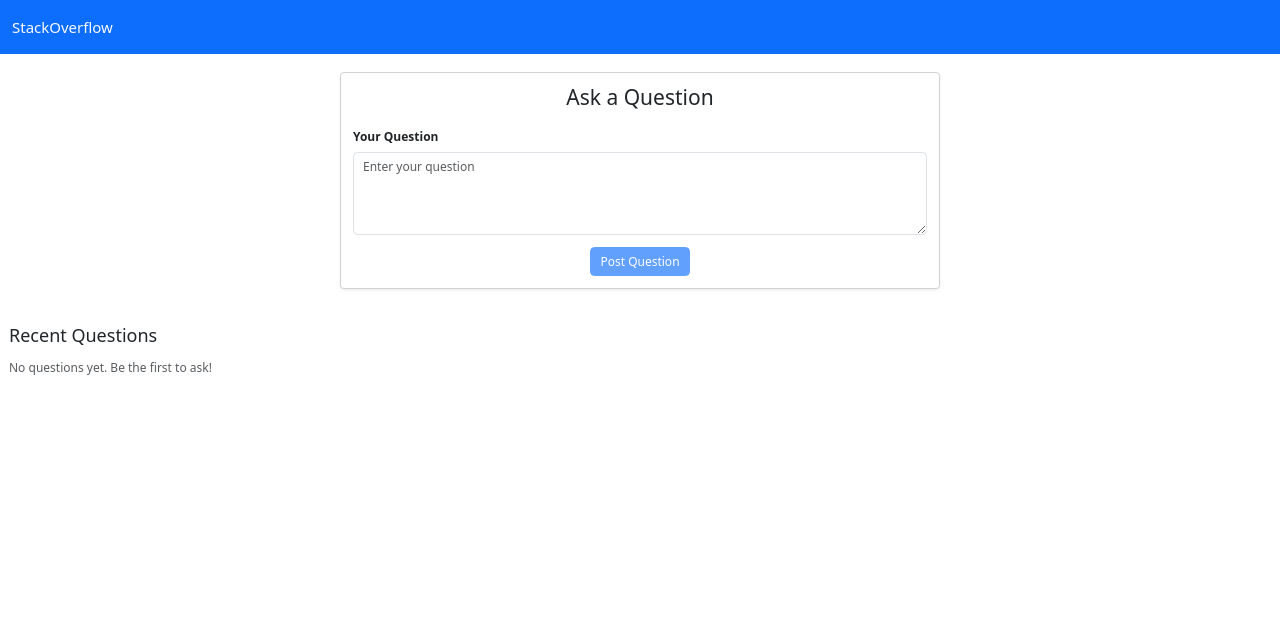
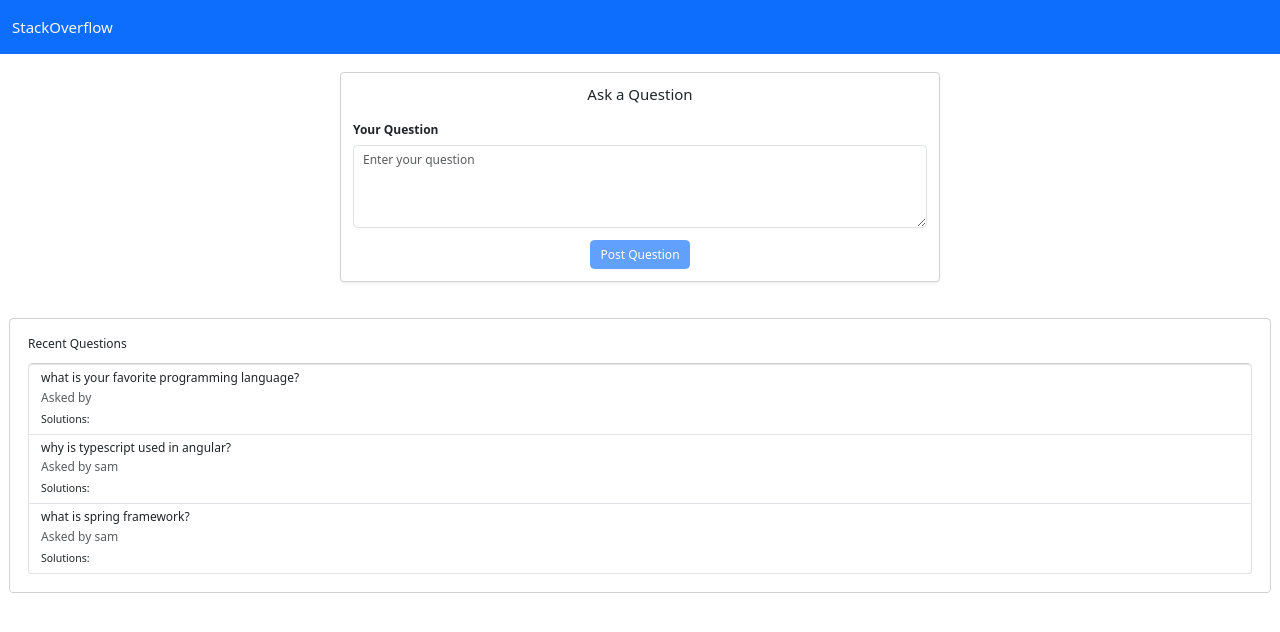
Before and after one commit to samndambuki/stack-overflow, an Angular app: page /home in a window 1280 px wide. Shown: the top 632 px of the page. Built offline with nearby package versions, Linux system fonts and the light colour scheme; data requests are answered from the project's data file.

Commit message:
worked on fetching questions

```diff
--- a/mock-api/db.json
+++ b/mock-api/db.json
@@ -23,6 +23,11 @@
       "id": "",
       "username": "sam",
       "question": "why is typescript used in angular?"
+    },
+    {
+      "id": "",
+      "username": "sam",
+      "question": "what is spring framework?"
     }
   ]
 }
--- a/src/app/pages/home/home.html
+++ b/src/app/pages/home/home.html
@@ -1,21 +1,7 @@
-<!-- <div class="container d-flex flex-column justify-content-center align-items-center mt-4 card p-4 gap-3" style="width: 40rem;">
-<div class="mb-3 mt-2">
-   <h6 class="fw-bold">Ask your question</h6>
-  <textarea [(ngModel)]="question" class="form-control" id="questiontxtarea" rows="3"></textarea>
-</div>
-{{question}}
-<button type="button" class="btn btn-primary">Post</button>
-<div class="card mt-2 m-4">
-  <div class="card-body">
-    <p class="fw-semibold">Samuel Ndambuki</p>
-    <p class="card-text">This is my question</p>
-  </div>
-</div>
-</div> -->
 <div class="container-fluid py-4">
   <div class="card shadow-sm mx-auto" style="max-width: 600px;">
     <div class="card-body">
-      <h3 class="card-title text-center mb-4">Ask a Question</h3>
+      <h3 class="card-title text-center mb-4 fs-5">Ask a Question</h3>
       <form [formGroup]="questionForm" (ngSubmit)="post()">
         <div class="mb-3">
           <label for="questionInput" class="form-label fw-bold">Your Question</label>
@@ -63,15 +49,15 @@
     </div>
   </div>
 
-  <div class="mt-5">
-    <h4 class="mb-3">Recent Questions</h4>
+  <div class="card mt-5 p-4 shadow-md">
+    <h4 class="mb-3 fs-6">Recent Questions</h4>
     @if (questionsList().length === 0) {
       <p class="text-muted">No questions yet. Be the first to ask!</p>
     } @else {
       <div class="list-group">
         @for (question of questionsList(); track question.id) {
           <div class="list-group-item list-group-item-action">
-            <h5 class="mb-1">{{ question.question }}</h5>
+            <h5 class="mb-1 fs-6">{{ question.question }}</h5>
             <p class="mb-1 text-muted">Asked by {{ question.username }}</p>
             <small>Solutions: {{ question.solutions?.length }}</small>
           </div>
--- a/src/app/pages/home/home.ts
+++ b/src/app/pages/home/home.ts
@@ -1,5 +1,5 @@
 import { CommonModule } from '@angular/common';
-import { Component, inject, signal } from '@angular/core';
+import { Component, inject, OnInit, signal } from '@angular/core';
 import { FormControl, FormGroup, FormsModule, ReactiveFormsModule, Validators } from '@angular/forms';
 import { QuestionService } from '../../services/question-service';
 import { Question } from '../../models/question';
@@ -12,11 +12,18 @@ import { catchError, of } from 'rxjs';
   templateUrl: './home.html',
   styleUrl: './home.scss'
 })
-export class Home {
+export class Home implements OnInit {
 questionsList = signal<Question[]>([]);
 errorMessage = signal<string|null>(null);
 isLoading = signal<boolean>(false);
 
+ngOnInit(): void {
+  this.questionService.getQuestions().subscribe({
+    next:(questions)=>{
+      this.questionsList.set(questions);
+    }
+  })
+}
 
 questionForm = new FormGroup({
   questionInput : new FormControl('',[Validators.required,Validators.minLength(3)])
@@ -58,4 +65,5 @@ post(){
     this.errorMessage.set('Please enter a valid question')
   }
 }
+
 }
--- a/src/app/services/question-service.ts
+++ b/src/app/services/question-service.ts
@@ -12,4 +12,7 @@ export class QuestionService {
   postQuestion(question:Question):Observable<Question>{
     return this.http.post<Question>(`${this.baseUrl}/questions`,question)
   }
+  getQuestions():Observable<Question[]>{
+    return this.http.get<Question[]>(`${this.baseUrl}/questions`)
+  }
 }
```
